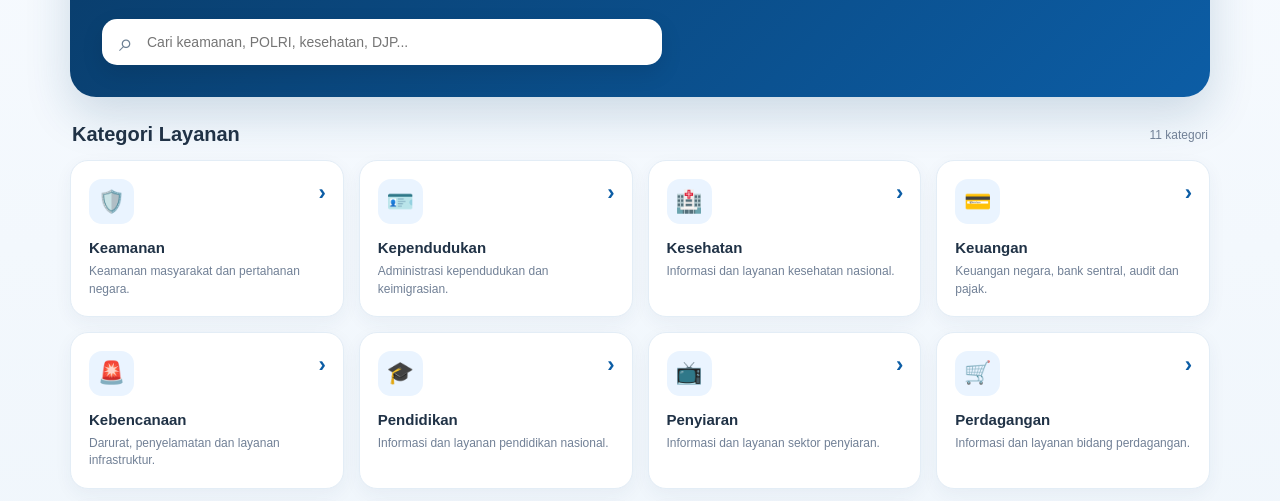
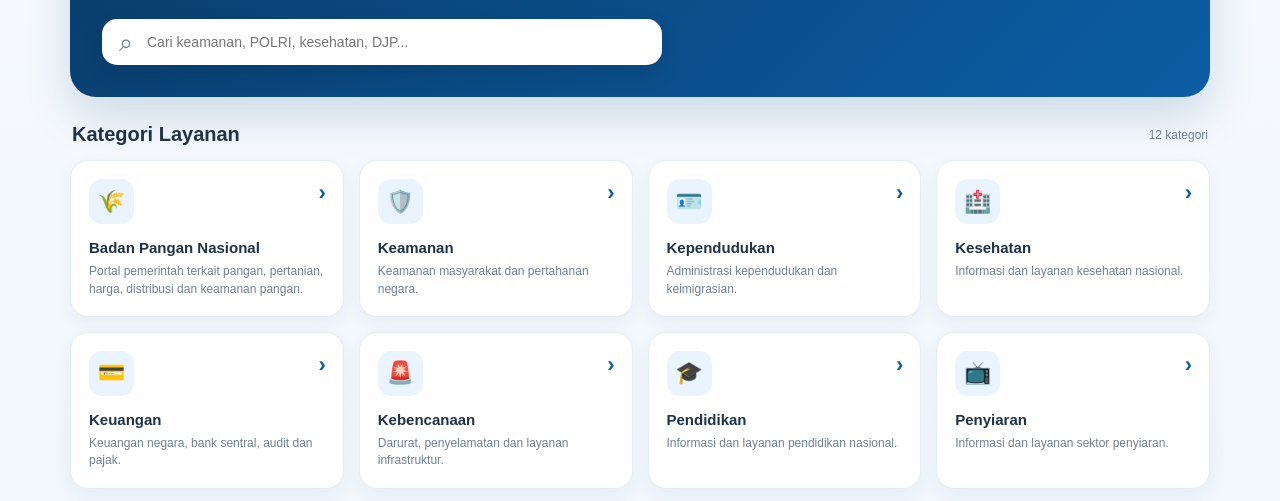
Before and after one commit to deyybtw/qrcode-beta-fix, a plain HTML site: page QRCODE-BETA/index.html in a window 1280 px wide. Shown: the part 260-761 px from the top of the page. Drawn offline with Linux system fonts and the light colour scheme.

Commit message:
Add files via upload

```diff
--- a/QRCODE-BETA/index.html
+++ b/QRCODE-BETA/index.html
@@ -139,6 +139,16 @@
 
 <script>
 const categories = [
+  {name:'Badan Pangan Nasional',icon:'🌾',desc:'Portal pemerintah terkait pangan, pertanian, harga, distribusi dan keamanan pangan.',items:[
+    ['Badan Pangan Nasional','Portal resmi Badan Pangan Nasional','https://badanpangan.go.id/'],
+    ['Open Data Pangan','Data pangan nasional, harga, konsumsi dan ketersediaan','https://data.badanpangan.go.id/'],
+    ['SiPangan','Sistem informasi pangan terintegrasi','https://layanan-sipangan.badanpangan.go.id/'],
+    ['Kementerian Pertanian RI','Informasi pertanian dan produksi pangan nasional','https://www.pertanian.go.id/'],
+    ['Kementerian Kelautan dan Perikanan','Informasi sektor kelautan, perikanan dan pangan hasil laut','https://kkp.go.id/'],
+    ['BPOM','Pengawasan keamanan dan registrasi pangan olahan','https://www.pom.go.id/'],
+    ['Perum BULOG','Logistik, stok dan distribusi pangan nasional','https://www.bulog.co.id/'],
+    ['PIHPS Nasional','Pusat Informasi Harga Pangan Strategis Nasional - Bank Indonesia','https://www.bi.go.id/hargapangan/Website']
+  ]},
   {name:'Keamanan',icon:'🛡️',desc:'Keamanan masyarakat dan pertahanan negara.',items:[
     ['POLRI','Kepolisian Negara Republik Indonesia','https://polri.go.id/'],
     ['TNI','Tentara Nasional Indonesia','https://tni.mil.id/']
@@ -167,7 +177,9 @@ const categories = [
   ]},
   {name:'Penyiaran',icon:'📺',desc:'Informasi dan layanan sektor penyiaran.',items:[]},
   {name:'Perdagangan',icon:'🛒',desc:'Informasi dan layanan bidang perdagangan.',items:[]},
-  {name:'Politik dan Keamanan Negara',icon:'🏛️',desc:'Informasi politik dan keamanan negara.',items:[]},
+  {name:'Politik dan Keamanan Negara',icon:'🏛️',desc:'Informasi politik dan keamanan negara.',items:[
+    ['Kementerian Koordinator Bidang Politik dan Keamanan RI','Kemenko Polkam Republik Indonesia','https://polkam.go.id/']
+  ]},
   {name:'Sosial',icon:'🤝',desc:'Informasi dan layanan sosial masyarakat.',items:[]},
   {name:'Statistik',icon:'📊',desc:'Data statistik dan informasi nasional.',items:[]}
 ];
```
